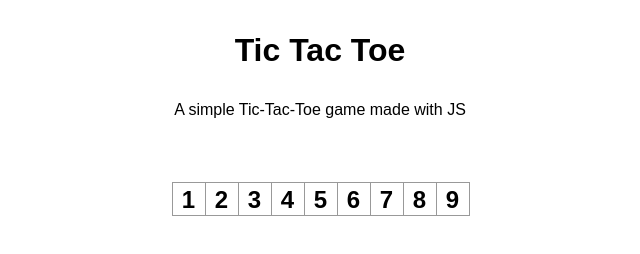
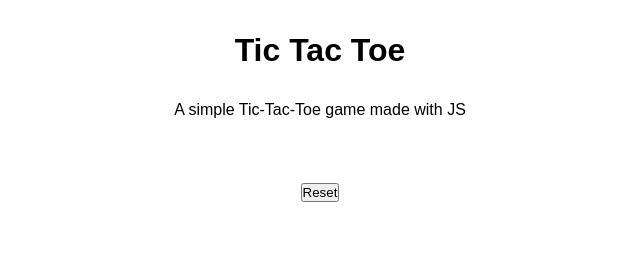
Before and after one commit to ndrsov/TicTacToe_TOP, a plain HTML site: page index.html in a window 1280 px wide. Shown: the whole page, without its empty margins (320-960 px from the left). Drawn offline with Linux system fonts and the light colour scheme.

Commit message:
Add reset button on DOM

```diff
--- a/index.html
+++ b/index.html
@@ -11,23 +11,8 @@
     <h1>Tic Tac Toe</h1>
     <p>A simple Tic-Tac-Toe game made with JS</p>
     <div class="container">
-      <div class="board">
-        <div class="board-row">
-          <button class="square">1</button>
-          <button class="square">2</button>
-          <button class="square">3</button>
-        </div>
-        <div class="board-row">
-          <button class="square">4</button>
-          <button class="square">5</button>
-          <button class="square">6</button>
-        </div>
-        <div class="board-row">
-          <button class="square">7</button>
-          <button class="square">8</button>
-          <button class="square">9</button>
-        </div>
-      </div>
+      <div class="board" id="main-board"></div>
+      <button class="btn reset-btn" id="reset">Reset</button>
     </div>
     <script src="app.js"></script>
   </body>
--- a/style.css
+++ b/style.css
@@ -24,6 +24,7 @@ p {
 
 .container {
   display: flex;
+  flex-direction: column;
   align-items: center;
   justify-content: center;
   margin: 4rem;
```
